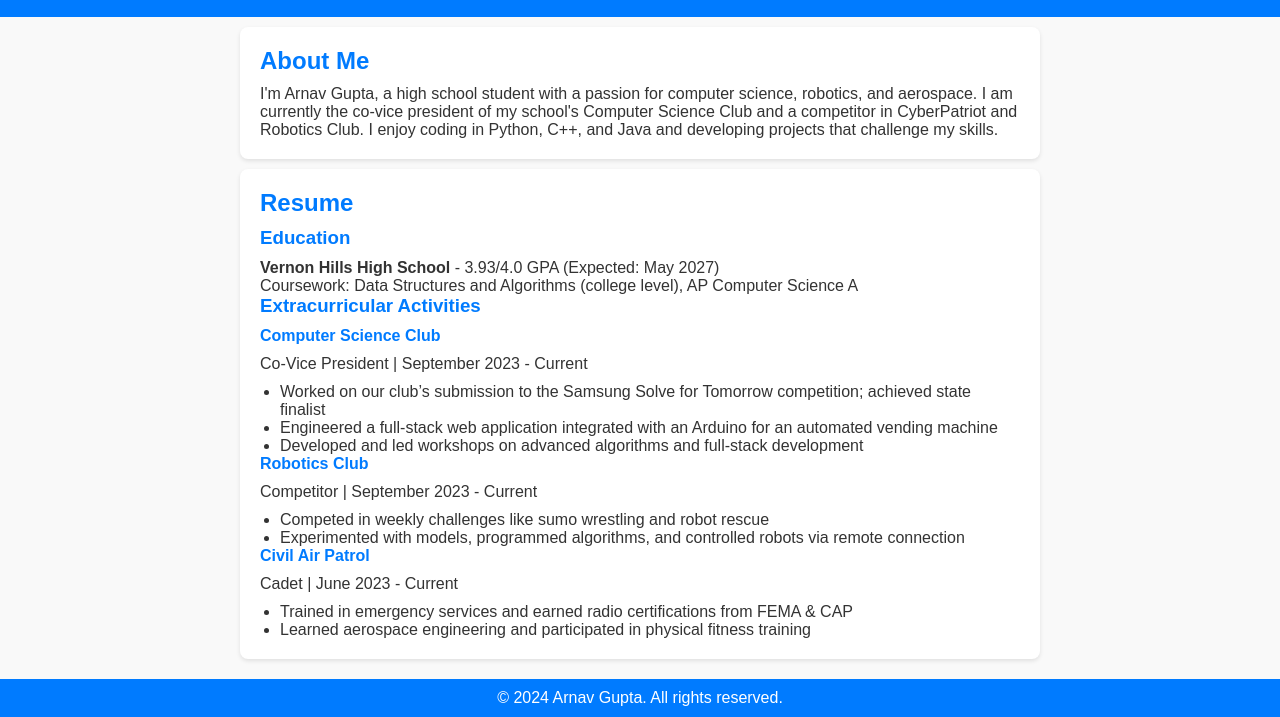
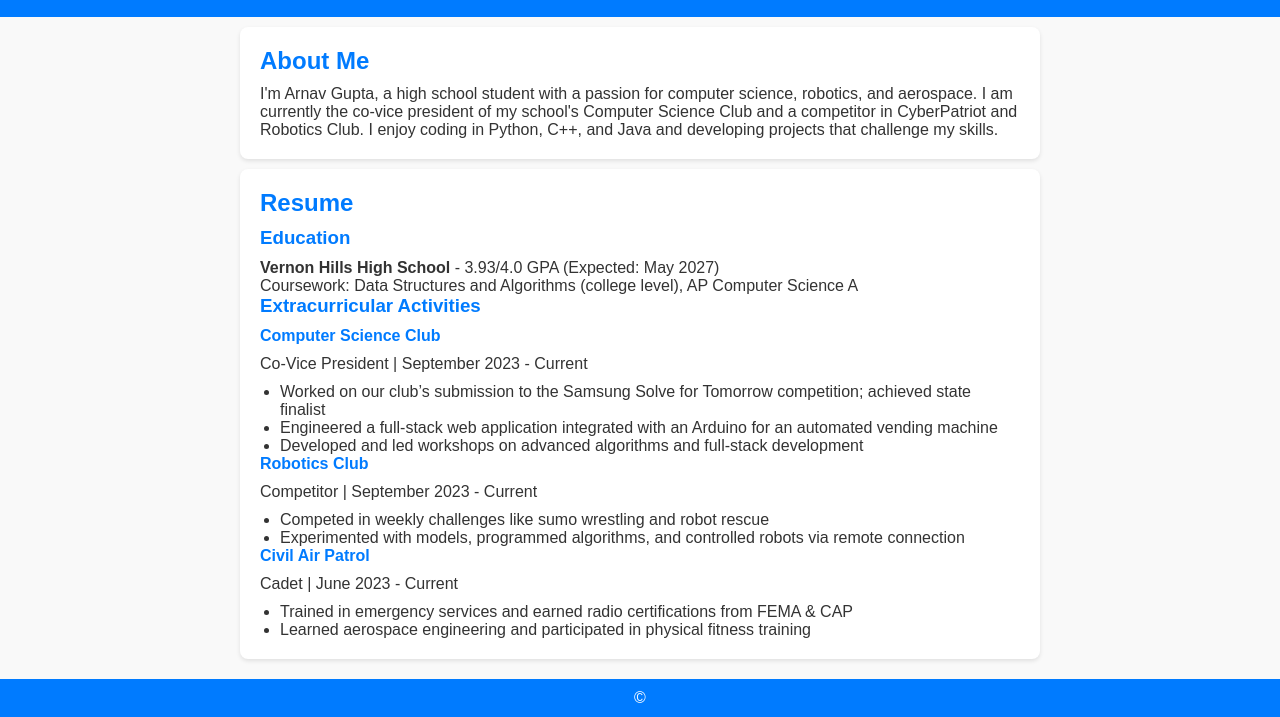
Before and after one commit to agnasa06/agnasa06.github.io, a plain HTML site: page index.html in a window 1280 px wide. Shown: the part 83-800 px from the top of the page. Drawn offline with Linux system fonts and the light colour scheme.

Commit message:
Commit 2

```diff
--- a/index.html
+++ b/index.html
@@ -53,7 +53,7 @@
     </section>
 
     <footer>
-        <p>&copy; 2024 Arnav Gupta. All rights reserved.</p>
+        <p>&copy;</p>
     </footer>
 </body>
 </html>
```
